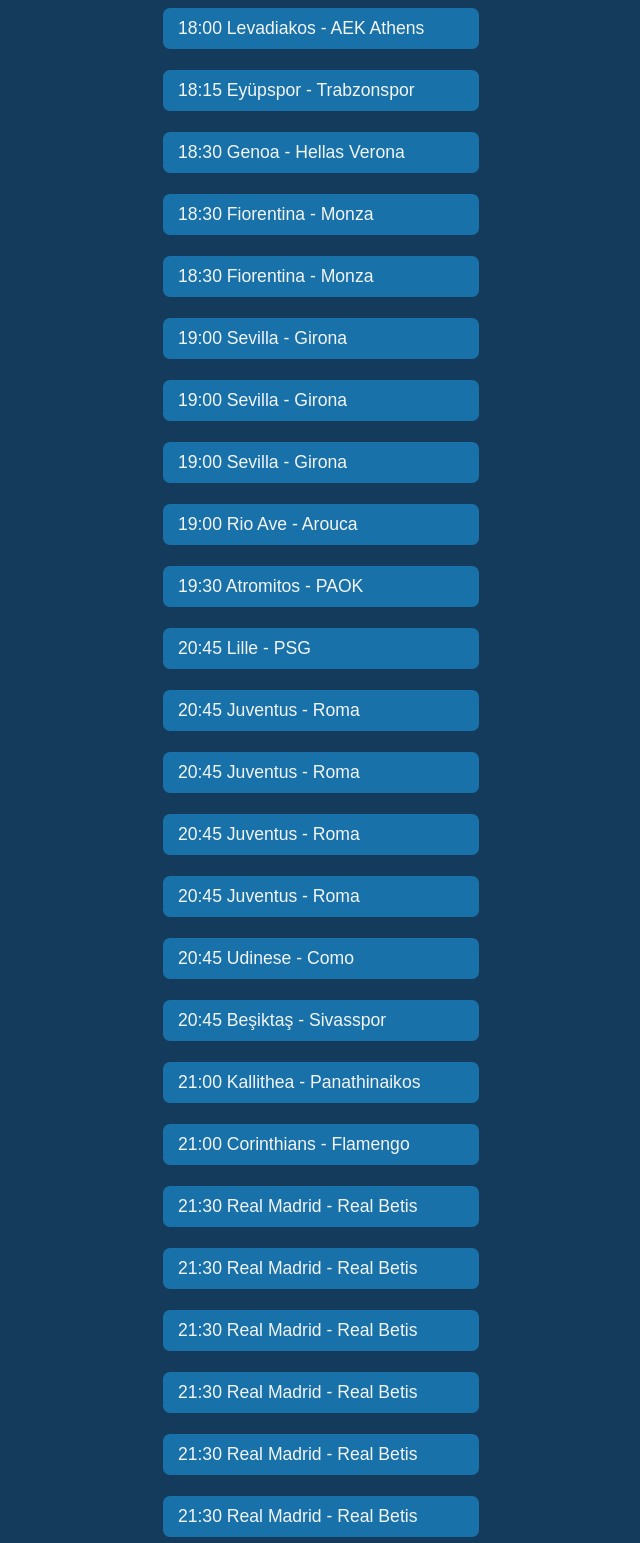
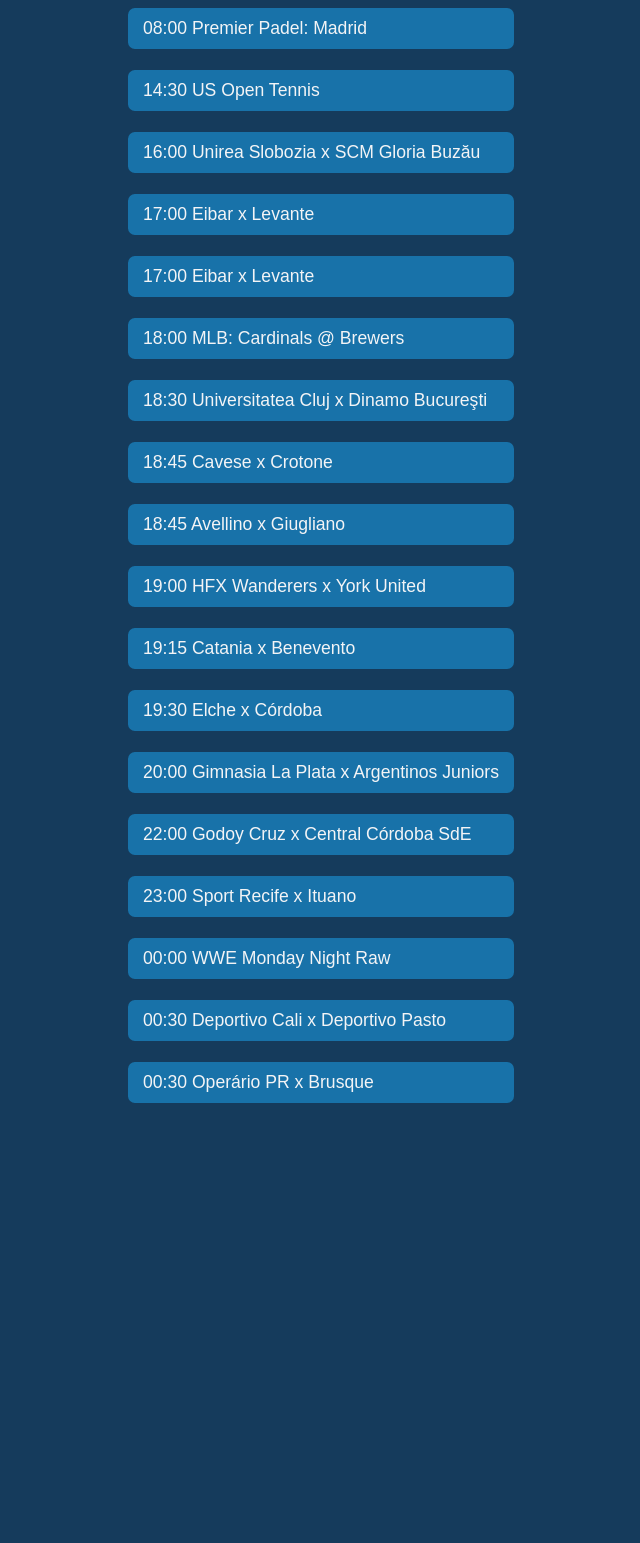
Before and after one commit to allheree/livee, a plain HTML site: page index.html in a window 1280 px wide. Shown: the part 180-1723 px from the top of the page, without its empty margins (319-959 px from the left). After the commit the page ends 1337 px from the top, so only its background shows below. Drawn offline with Linux system fonts and the light colour scheme.

Commit message:
Add files via upload

```diff
--- a/index.html
+++ b/index.html
@@ -105,36 +105,23 @@
     <h1>Match Schedule</h1>
     <h4>Click on the name to watch</h4>
     <ul>
-        <li><a href="https://v4.sportsonline.si/channels/hd/hd10.php">18:00 Levadiakos - AEK Athens</a></li>
-        <li><a href="https://v4.sportsonline.si/channels/hd/hd9.php">18:15 Eyüpspor - Trabzonspor</a></li>
-        <li><a href="https://v4.sportsonline.si/channels/hd/hd8.php">18:30 Genoa - Hellas Verona</a></li>
-        <li><a href="https://v4.sportsonline.si/channels/hd/hd5.php">18:30 Fiorentina - Monza</a></li>
-        <li><a href="https://v4.sportsonline.si/channels/hd/hd7.php">18:30 Fiorentina - Monza</a></li>
-        <li><a href="https://v4.sportsonline.si/channels/hd/hd2.php">19:00 Sevilla - Girona</a></li>
-        <li><a href="https://v4.sportsonline.si/channels/hd/hd6.php">19:00 Sevilla - Girona</a></li>
-        <li><a href="https://v4.sportsonline.si/channels/pt/eleven2.php">19:00 Sevilla - Girona</a></li>
-        <li><a href="https://v4.sportsonline.si/channels/pt/sporttv1.php">19:00 Rio Ave - Arouca</a></li>
-        <li><a href="https://v4.sportsonline.si/channels/hd/hd11.php">19:30 Atromitos - PAOK</a></li>
-        <li><a href="https://v4.sportsonline.si/channels/hd/hd4.php">20:45 Lille - PSG</a></li>
-        <li><a href="https://v4.sportsonline.si/channels/hd/hd5.php">20:45 Juventus - Roma</a></li>
-        <li><a href="https://v4.sportsonline.si/channels/hd/hd8.php">20:45 Juventus - Roma</a></li>
-        <li><a href="https://v4.sportsonline.si/channels/pt/sporttv3.php">20:45 Juventus - Roma</a></li>
-        <li><a href="https://v4.sportsonline.si/channels/bra/br2.php">20:45 Juventus - Roma</a></li>
-        <li><a href="https://v4.sportsonline.si/channels/hd/hd7.php">20:45 Udinese - Como</a></li>
-        <li><a href="https://v4.sportsonline.si/channels/hd/hd9.php">20:45 Beşiktaş - Sivasspor</a></li>
-        <li><a href="https://v4.sportsonline.si/channels/hd/hd10.php">21:00 Kallithea - Panathinaikos</a></li>
-        <li><a href="https://v4.sportsonline.si/channels/bra/br1.php">21:00 Corinthians - Flamengo</a></li>
-        <li><a href="https://v4.sportsonline.si/channels/hd/hd2.php">21:30 Real Madrid - Real Betis</a></li>
-        <li><a href="https://v4.sportsonline.si/channels/hd/hd6.php">21:30 Real Madrid - Real Betis</a></li>
-        <li><a href="https://v4.sportsonline.si/channels/hd/hd3.php">21:30 Real Madrid - Real Betis</a></li>
-        <li><a href="https://v4.sportsonline.si/channels/pt/eleven1.php">21:30 Real Madrid - Real Betis</a></li>
-        <li><a href="https://v4.sportsonline.si/channels/bra/br5.php">21:30 Real Madrid - Real Betis</a></li>
-        <li><a href="https://v4.sportsonline.si/channels/bra/br6.php">21:30 Real Madrid - Real Betis</a></li>
-        <li><a href="https://v4.sportsonline.si/channels/pt/sporttv1.php">21:30 Gil Vicente - Sporting Braga</a></li>
-        <li><a href="https://v4.sportsonline.si/channels/pt/sporttv2.php">21:30 Vitória Guimarães - Famalicão</a></li>
-        <li><a href="https://v4.sportsonline.si/channels/hd/hd11.php">22:00 Independiente - River Plate</a></li>
-        <li><a href="https://v4.sportsonline.si/channels/pt/sporttv5.php">22:00 Independiente - River Plate</a></li>
-        <li><a href="https://v4.sportsonline.si/channels/bra/br4.php">23:30 Vitória - Vasco da Gama</a></li>
-        <li><a href="https://v4.sportsonline.si/channels/bra/br3.php">23:30 Fluminense - São Paulo</a></li>
-        <li><a href="https://v4.sportsonline.si/channels/bra/br5.php">23:30 RB Bragantino - Bahia</a></li>
+        <li><a href="https://v4.sportsonline.si/channels/pt/sporttv2.php">08:00 Premier Padel: Madrid</a></li>
+        <li><a href="https://v4.sportsonline.si/channels/hd/hd2.php">14:30 US Open Tennis</a></li>
+        <li><a href="https://v4.sportsonline.si/channels/hd/hd4.php">16:00 Unirea Slobozia x SCM Gloria Buzău</a></li>
+        <li><a href="https://v4.sportsonline.si/channels/hd/hd6.php">17:00 Eibar x Levante</a></li>
+        <li><a href="https://v4.sportsonline.si/channels/pt/eleven1.php">17:00 Eibar x Levante</a></li>
+        <li><a href="https://v4.sportsonline.si/channels/hd/hd1.php">18:00 MLB: Cardinals @ Brewers</a></li>
+        <li><a href="https://v4.sportsonline.si/channels/hd/hd4.php">18:30 Universitatea Cluj x Dinamo Bucureşti</a></li>
+        <li><a href="https://v4.sportsonline.si/channels/hd/hd8.php">18:45 Cavese x Crotone</a></li>
+        <li><a href="https://v4.sportsonline.si/channels/hd/hd9.php">18:45 Avellino x Giugliano</a></li>
+        <li><a href="https://v4.sportsonline.si/channels/hd/hd5.php">19:00 HFX Wanderers x York United</a></li>
+        <li><a href="https://v4.sportsonline.si/channels/hd/hd7.php">19:15 Catania x Benevento</a></li>
+        <li><a href="https://v4.sportsonline.si/channels/hd/hd6.php">19:30 Elche x Córdoba</a></li>
+        <li><a href="https://v4.sportsonline.si/channels/hd/hd3.php">20:00 Gimnasia La Plata x Argentinos Juniors</a></li>
+        <li><a href="https://v4.sportsonline.si/channels/hd/hd11.php">22:00 Godoy Cruz x Central Córdoba SdE</a></li>
+        <li><a href="https://v4.sportsonline.si/channels/bra/br1.php">23:00 Sport Recife x Ituano</a></li>
+        <li><a href="https://v4.sportsonline.si/channels/hd/hd1.php">00:00 WWE Monday Night Raw</a></li>
+        <li><a href="https://v4.sportsonline.si/channels/hd/hd10.php">00:30 Deportivo Cali x Deportivo Pasto</a></li>
+        <li><a href="https://v4.sportsonline.si/channels/bra/br3.php">00:30 Operário PR x Brusque</a></li>
+
         </ul>
```
